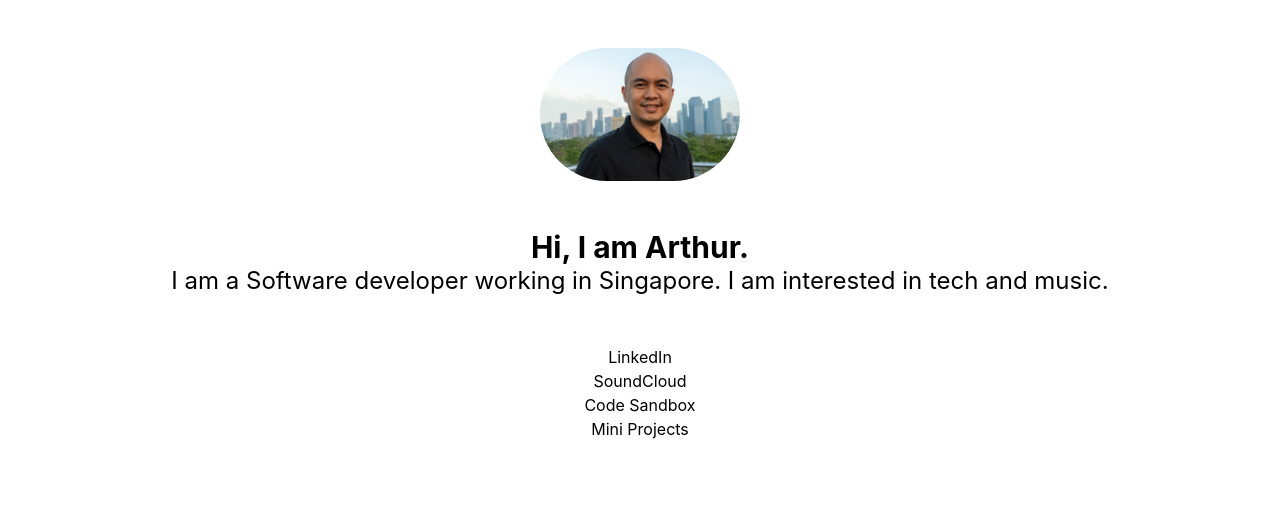
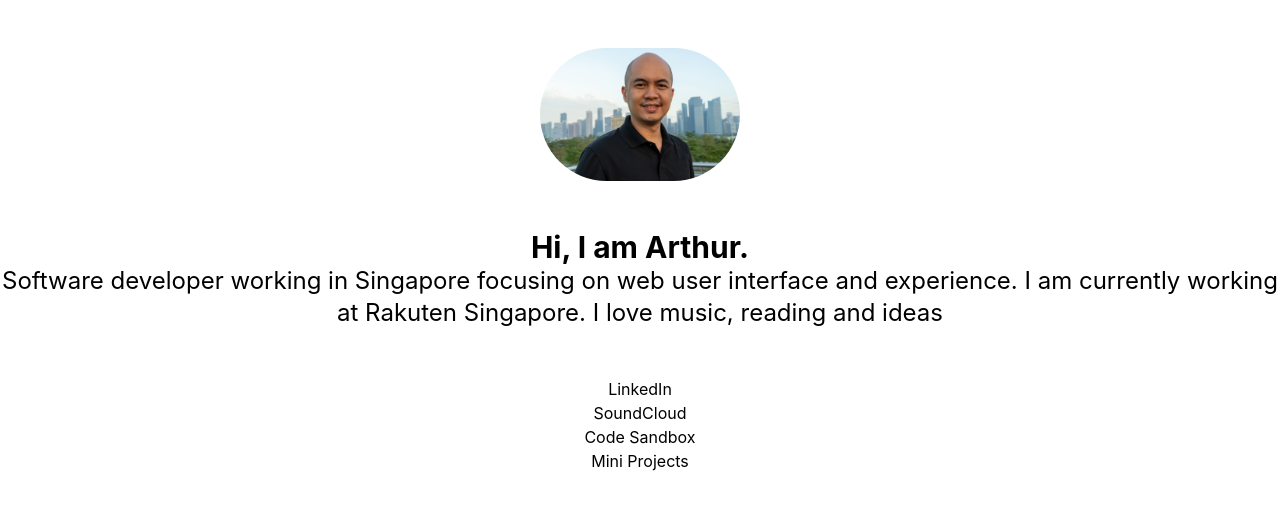
Before and after one commit to arvinsim/arthurvincentsimon, a React (Vite) app: page / in a window 1280 px wide. Shown: the top 508 px of the page. Built offline with nearby package versions, Linux system fonts and the light colour scheme; the HTML template or start-up script is replaced by a standard one.

Commit message:
Add description

```diff
--- a/src/App.tsx
+++ b/src/App.tsx
@@ -14,8 +14,9 @@ function App() {
         <div>
           <h1 className="text-center text-3xl font-bold">Hi, I am Arthur.</h1>
           <h2 className="text-center text-2xl">
-            I am a Software developer working in Singapore. I am interested in
-            tech and music.
+            Software developer working in Singapore focusing on web user
+            interface and experience. I am currently working at Rakuten
+            Singapore. I love music, reading and ideas
           </h2>
         </div>
         <div className="text-center">
```
